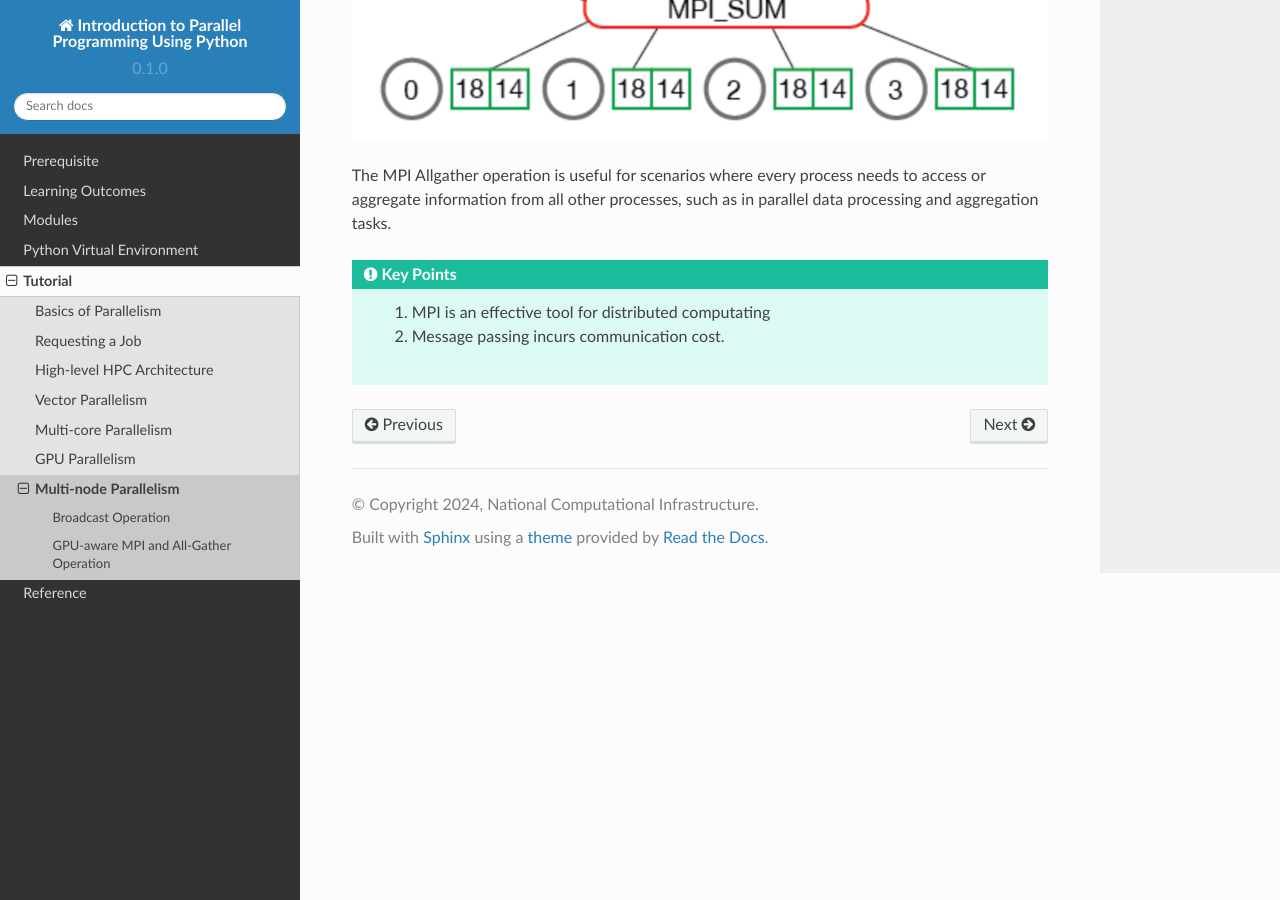
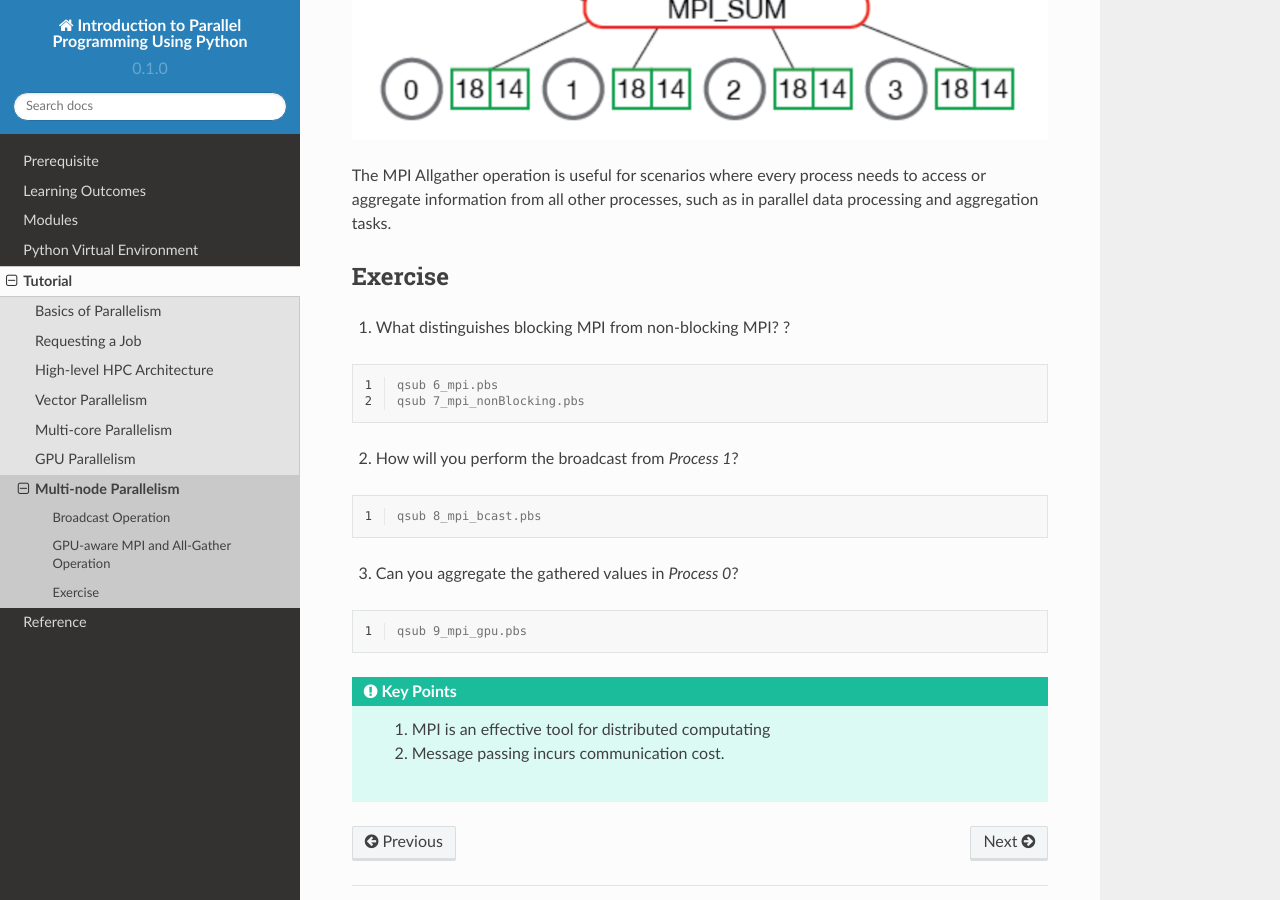
Before and after one commit to NCI900-Training-Organisation/intro-to-parallel-programming, a Sphinx documentation site: the page built from docs/source/tutorial/multinode.rst, in a window 1280 px wide and 900 px high, scrolled down 2372 px. Built offline with Sphinx 7.4.7 and the Read the Docs theme 2.0.0, drawn with Linux system fonts in a browser that asks for light colours.

Commit message:
MPI updated

```diff
--- a/docs/source/tutorial/multinode.rst
+++ b/docs/source/tutorial/multinode.rst
@@ -56,6 +56,31 @@ This results in each process having a complete view of the data from all process
 The MPI Allgather operation is useful for scenarios where every process needs to access or aggregate information
 from all other processes, such as in parallel data processing and aggregation tasks.
 
+Exercise
+*********
+
+1. What distinguishes blocking MPI from non-blocking MPI? ?
+
+.. code-block:: console
+    :linenos:
+
+    qsub 6_mpi.pbs
+    qsub 7_mpi_nonBlocking.pbs
+
+2. How will you perform the broadcast from *Process 1*?
+
+.. code-block:: console
+    :linenos:
+
+    qsub 8_mpi_bcast.pbs
+
+3. Can you aggregate the gathered values in *Process 0*?
+
+.. code-block:: console
+    :linenos:
+
+    qsub 9_mpi_gpu.pbs
+
 .. admonition:: Key Points
    :class: hint
 
```
